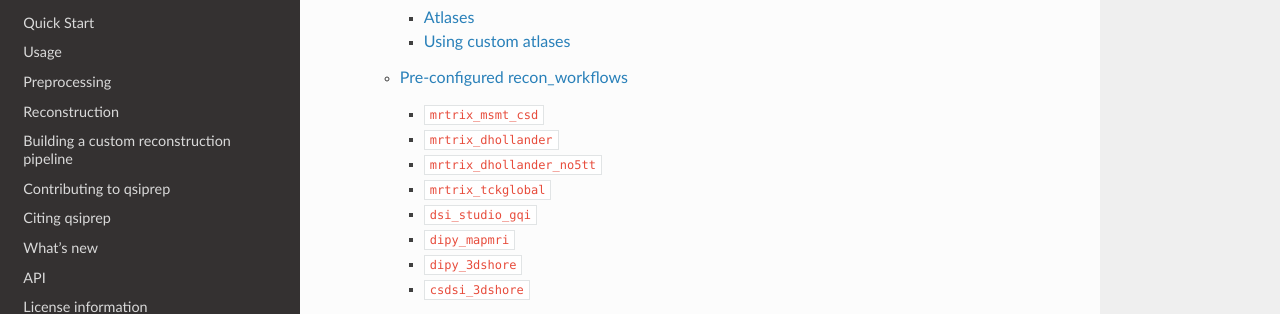
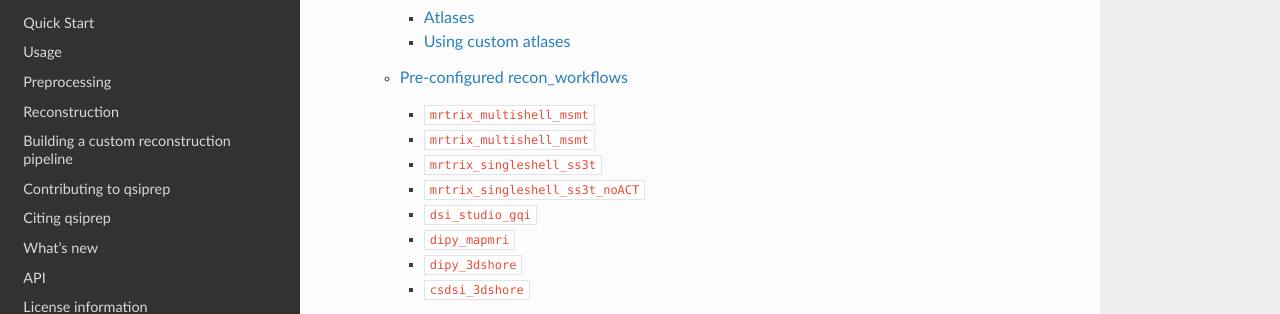
Before and after one commit to PennLINC/qsiprep, a Sphinx documentation site: the page built from docs/index.rst, in a window 1280 px wide and 900 px high, scrolled down 2534 px. Shown: the part 152-466 px from the top of the window. Built offline with Sphinx 7.4.7 and the Read the Docs theme 2.0.0, drawn with Linux system fonts in a browser that asks for light colours; some of the changed lines change nothing that is shown.

Commit message:
Reorganize mrtrix workflows

```diff
--- a/docs/reconstruction.rst
+++ b/docs/reconstruction.rst
@@ -14,25 +14,25 @@
 The easiest way to get started is to use one of the :ref:`preconfigured_workflows`.
 Instead of specifying a path to a file you can choose from the following:
 
-+-------------------------------+--------------+-------------+---------+-----------------+----------------+
-| Option                        | Requires SDC | MultiShell  |   DSI   | DTI             |  Tractography  |
-+===============================+==============+=============+=========+=================+================+
-|:ref:`mrtrix_msmt_csd`         |    Yes       |  Required   |    No   |      No         | Probabilistic  |
-+-------------------------------+--------------+-------------+---------+-----------------+----------------+
-|:ref:`mrtrix_dhollander`       |    Yes       |    Yes      |    No   |     Yes         | Probabilistic  |
-+-------------------------------+--------------+-------------+---------+-----------------+----------------+
-|:ref:`mrtrix_dhollander_no5tt` |     No       |    Yes      |    No   |     Yes         | Probabilistic  |
-+-------------------------------+--------------+-------------+---------+-----------------+----------------+
-|:ref:`mrtrix_tckglobal`        |    Yes       |   Required  |    No   |      No         |    Global      |
-+-------------------------------+--------------+-------------+---------+-----------------+----------------+
-|:ref:`dsi_studio_gqi`          | Recommended  |    Yes      |   Yes   |    Yes*         | Deterministic  |
-+-------------------------------+--------------+-------------+---------+-----------------+----------------+
-|:ref:`dipy_mapmri`             | Recommended  |    Yes      |   Yes   |      No         |   Both         |
-+-------------------------------+--------------+-------------+---------+-----------------+----------------+
-|:ref:`dipy_3dshore`            | Recommended  |    Yes      |   Yes   |      No         |   Both         |
-+-------------------------------+--------------+-------------+---------+-----------------+----------------+
-|:ref:`csdsi_3dshore`           | Recommended  |    Yes      |   Yes   |      No         |   Both         |
-+-------------------------------+--------------+-------------+---------+-----------------+----------------+
++-------------------------------------+--------------+-------------+---------+-----------------+----------------+
+| Option                              | Requires SDC | MultiShell  |   DSI   | DTI             |  Tractography  |
++=====================================+==============+=============+=========+=================+================+
+|:ref:`mrtrix_multishell_msmt`        |    Yes       |  Required   |    No   |      No         | Probabilistic  |
++-------------------------------------+--------------+-------------+---------+-----------------+----------------+
+|:ref:`mrtrix_multishell_msmt_noACT`  |    No        |  Required   |    No   |      No         | Probabilistic  |
++-------------------------------------+--------------+-------------+---------+-----------------+----------------+
+|:ref:`mrtrix_singleshell_ss3t`       |    Yes       |  No         |    No   |      Yes        | Probabilistic  |
++-------------------------------------+--------------+-------------+---------+-----------------+----------------+
+|:ref:`mrtrix_singleshell_ss3t_noACT` |    No        |  No         |    No   |      Yes        | Probabilistic  |
++-------------------------------------+--------------+-------------+---------+-----------------+----------------+
+|:ref:`dsi_studio_gqi`                | Recommended  |    Yes      |   Yes   |    Yes*         | Deterministic  |
++-------------------------------------+--------------+-------------+---------+-----------------+----------------+
+|:ref:`dipy_mapmri`                   | Recommended  |    Yes      |   Yes   |      No         |   Both         |
++-------------------------------------+--------------+-------------+---------+-----------------+----------------+
+|:ref:`dipy_3dshore`                  | Recommended  |    Yes      |   Yes   |      No         |   Both         |
++-------------------------------------+--------------+-------------+---------+-----------------+----------------+
+|:ref:`csdsi_3dshore`                 | Recommended  |    Yes      |   Yes   |      No         |   Both         |
++-------------------------------------+--------------+-------------+---------+-----------------+----------------+
 
 \* Not recommended
 
@@ -135,70 +135,62 @@
 Pre-configured recon_workflows
 ~~~~~~~~~~~~~~~~~~~~~~~~~~~~~~~
 
-.. _mrtrix_msmt_csd:
+.. note::
+  The MRtrix workflows are identical up to the FOD estimation. In each case the fiber response
+  function is estimated using `dwi2response dhollander`_ [Dhollander2019a]_ with a mask based on
+  the T1w. The main differences are in
 
-``mrtrix_msmt_csd``
-^^^^^^^^^^^^^^^^^^^
+    * the CSD algorithm used in dwi2fod (msmt_csd or ss3t_csd)
+    * whether a T1w-based tissue segmentation is used during tractography
 
-This workflow explicitly uses the T1w-based segmentation to estimate response functions for
-white matter, gray matter and CSF. Tissue-specific response functions are estimated using the
-T1w-based FAST segmentation. Good alignment between the dMRI and T1w scan is therefore required:
-susceptibility distortion correction must have been performed during preprocessing. Additionally,
-a unique shell is required for each tissue response function. This means that at least 3 b>0
-shells need to be included in the preprocessed data.
+  In the ``*_noact`` versions of the pipelines, no T1w-based segmentation is used during
+  tractography. Otherwise, cropping is performed at the GM/WM interface, along with backtracking.
 
-The output from ``qsiprep`` is sent to  `dwi2response (msmt_5tt)`_ [Jeurissen2014]_ with a mask
-based on the T1w. The GM, WM and CSF FODs, along with the anatomical segmentation are input to
-tckgen_, which uses the iFOD2 probabilistic tracking method to generate 1e7 streamlines with a
-maximum length of 250mm, minimum length of 30mm, FOD power of 0.33, cropping performed at the
-GM/WM interface, and backtracking. Weights for each streamline were calculated using SIFT2_
-[Smith2015]_ and were included for while estimating the structural connectivity matrix.
-
-
-.. _mrtrix_dhollander:
-
-``mrtrix_dhollander``
-^^^^^^^^^^^^^^^^^^^^^
-
-Unlike :ref:`mrtrix_msmt_csd`, this workflow uses an unsupervised learning approach to
-estimate response functions for white matter, gray matter and CSF [Dhollander2016]_, [Dhollander2018]_.
-A unique shell is required for each tissue response function. This means that at least 3 b>0
-shells need to be included in the preprocessed data.
-
-The output from ``qsiprep`` is sent to  `dwi2response (dhollander)`_ [Dhollander2016]_ with a mask
-based on the T1w. The GM, WM and CSF FODs along with the FAST segmentation are input to
-tckgen_, which uses the iFOD2 probabilistic tracking method to generate 1e7 streamlines with a
-maximum length of 250mm, minimum length of 30mm, FOD power of 0.33, cropping performed at the
-GM/WM interface, and backtracking. Weights for each streamline were calculated using SIFT2_
-[Smith2015]_ and were included for while estimating the structural connectivity matrix.
-
-Although the T1w-based tissue segmentation is *not* used for the tissue-specific response
-functions, it *is* used for Anatomically constrained tractography by tckgen_. Therefore
-distortion correction is still required for this workflow. A workflow that does not hinge on
-distortion-correction data is :ref:`mrtrix_dhollander_no5tt`.
+  In all pipelines, tractography is performed using
+  tckgen_, which uses the iFOD2 probabilistic tracking method to generate 1e7 streamlines with a
+  maximum length of 250mm, minimum length of 30mm, FOD power of 0.33. Weights for each streamline
+  were calculated using SIFT2_ [Smith2015]_ and were included for while estimating the
+  structural connectivity matrix.
 
 
 
-.. _mrtrix_dhollander_no5tt:
+.. _mrtrix_multishell_msmt:
 
-``mrtrix_dhollander_no5tt``
-^^^^^^^^^^^^^^^^^^^^^^^^^^^
+``mrtrix_multishell_msmt``
+^^^^^^^^^^^^^^^^^^^^^^^^^^
 
-This pipeline is nearly identical to :ref:`mrtrix_dhollander` except that Anatomically Constrained
-Tractography is disabled in tckgen_. Not using any distortion correction is a bad idea, but
-if that is your choice, you can use this pipeline and get connectivity matrices. Interpret their
-contents at your own peril.
+This workflow uses the ``msmt_csd`` algorithm to estimate FODs for white matter, gray matter and
+cerebrospinal fluid using *multi-shell acquisitions*. The white matter FODs are used for
+tractography and the T1w segmentation is used for anatomical constraints [Smith2012]_.
 
 
-.. _mrtrix_tckglobal:
+.. _mrtrix_multishell_msmt_noACT:
 
-``mrtrix_tckglobal``
-^^^^^^^^^^^^^^^^^^^^
+``mrtrix_multishell_msmt``
+^^^^^^^^^^^^^^^^^^^^^^^^^^
 
-MRtrix has a multi-shell multi-tissue version of Global tractography [Christiaens2015]_. This
-pipeline uses segmentation-based multi-tissue response function estimation
-(like :ref:`mrtrix_msmt_csd`). The FODs and streamlines are then created inside tckglobal_.
-The ultimate number of streamlines is dependent on the input data.
+This workflow uses the ``msmt_csd`` algorithm to estimate FODs for white matter, gray matter and
+cerebrospinal fluid using *multi-shell acquisitions*. The white matter FODs are used for
+tractography with no T1w-based anatomical constraints.
+
+
+.. _mrtrix_singleshell_ss3t:
+
+``mrtrix_singleshell_ss3t``
+^^^^^^^^^^^^^^^^^^^^^^^^^^
+
+This workflow uses the ``ss3t_csd_beta`` algorithm to estimate FODs for white matter, and
+cerebrospinal fluid using *single shell (DTI) acquisitions*. The white matter FODs are used for
+tractography and the T1w segmentation is used for anatomical constraints [Smith2012]_.
+
+.. _mrtrix_singleshell_ss3t_noACT:
+
+``mrtrix_singleshell_ss3t_noACT``
+^^^^^^^^^^^^^^^^^^^^^^^^^^
+
+This workflow uses the ``ss3t_csd_beta`` algorithm to estimate FODs for white matter, and
+cerebrospinal fluid using *single shell (DTI) acquisitions*. The white matter FODs are used for
+tractography with no T1w-based anatomical constraints.
 
 
 .. _dsi_studio_gqi:
```
